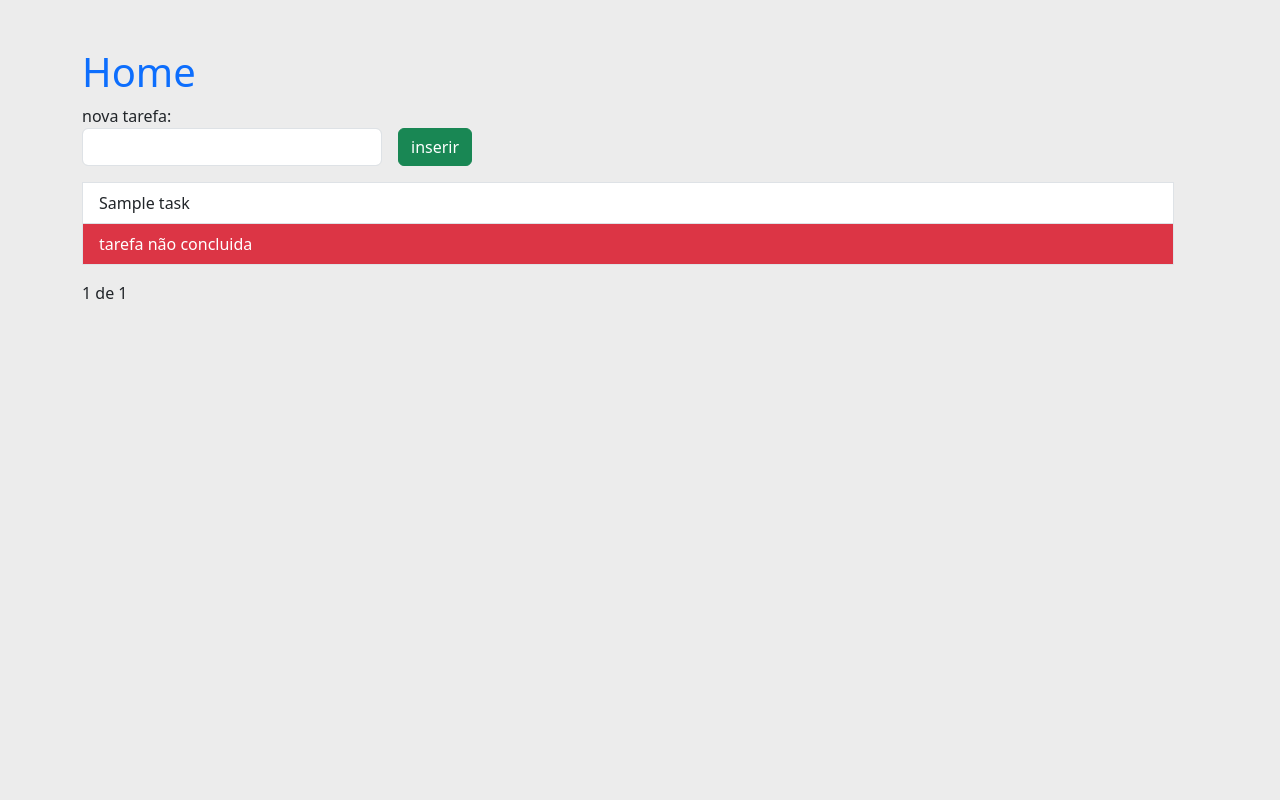
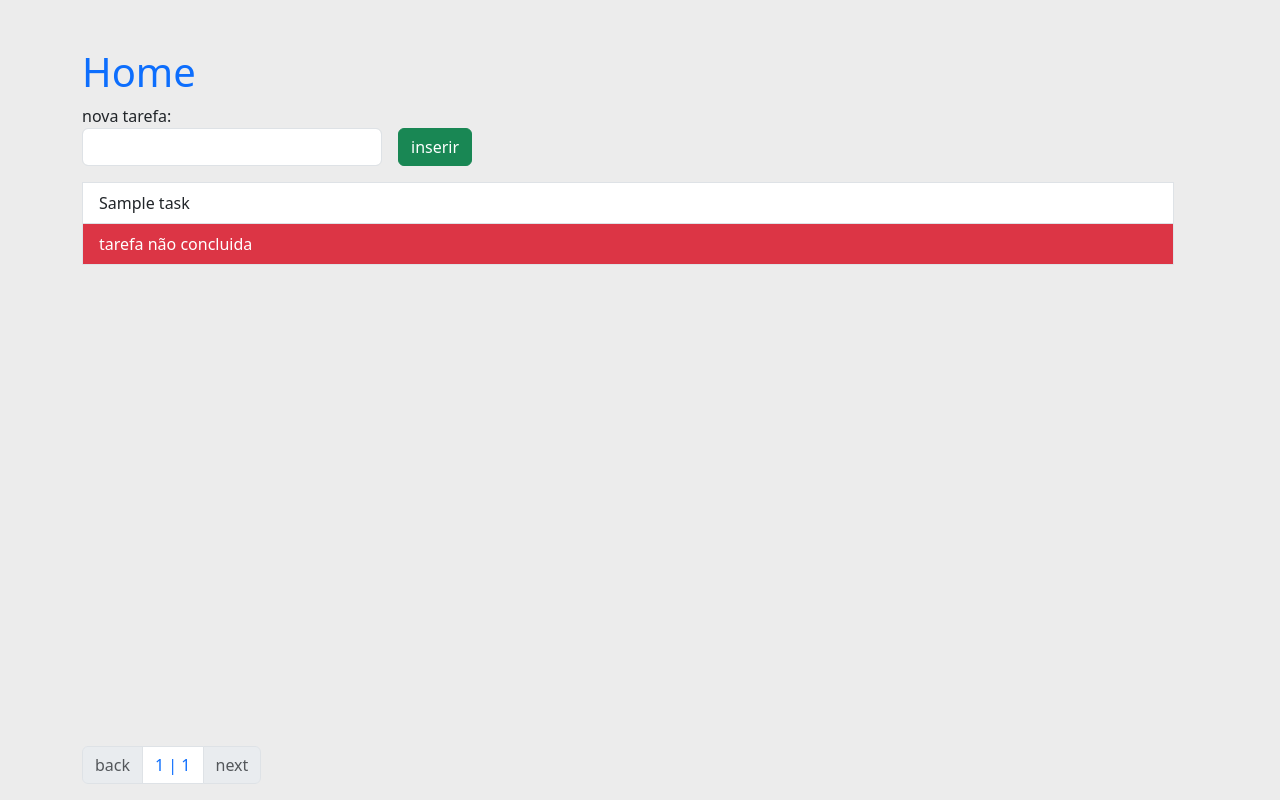
Before and after one commit to geraldo-dev/to-do-list, a Django app: page /tasks/ in a window 1280 px wide. Run offline with Django 5.2, Linux system fonts and the light colour scheme; tables that the repository leaves empty hold one stand-in row (values such as "Sample post").

Commit message:
styling pagination and footer

```diff
--- a/tasks/static/css/style.css
+++ b/tasks/static/css/style.css
@@ -6,3 +6,11 @@ body{
 a{
     text-decoration: none;
 }
+
+
+footer{
+    position: fixed;
+    bottom: 0;
+    width: 100%;
+    align-items: center;
+}
--- a/tasks/templates/base.html
+++ b/tasks/templates/base.html
@@ -11,8 +11,39 @@
 <body>
     <div class="container mt-5">
         <h1><a href="{% url 'index' %}">Home</a></h1>
+
         {% block content %}
         {% endblock %}
+
+        {% if all_tasks %}
+        <footer class="">
+            <!-- paginaitor tasks -->
+            <nav class="nav" aria-label="Page navigation example">
+                <ul class="pagination">
+                    {% if all_tasks.has_previous %}
+                        <li class="page-item" ><a class="page-link" href="?page={{ all_tasks.previous_page_number }}">back</a></li>
+
+                    {% else %}
+                    <li class="page-item disabled"><a class="page-link" href="#">back</a></li>
+                    {% endif %}
+                  {% if all_tasks.paginator.num_pages %}
+                  <li class="page-item">
+                    <a class="page-link" href="#">
+                        {{ all_tasks.number }} | {{ all_tasks.paginator.num_pages }}
+                    </a>
+                </li>
+                  {% endif %}
+
+                  {% if all_tasks.has_next %}
+                      <li class="page-item" ><a class="page-link" href="?page={{ all_tasks.next_page_number }}">next</a></li>
+                      {% else %}
+                      <li class="page-item disabled"><a class="page-link" href="#">next</a></li>
+                  {% endif %}
+                </ul>
+              </nav>
+        {% endif %}
+
+        </footer>
     </div>
 </body>
 </html>
--- a/tasks/templates/tasks/index.html
+++ b/tasks/templates/tasks/index.html
@@ -46,23 +46,10 @@
 
             </div>
         </div>
-        <div class="row">
-            {% if all_tasks.has_previous %}
-                <li><a href="?page={{ all_tasks.previous_page_number }}">back</a></li>
-            {% endif %}
-
-            {% if all_tasks.paginator.num_pages %}
-            <span>
-                {{ all_tasks.number }} de {{ all_tasks.paginator.num_pages }}
-            </span>
-            {% endif %}
 
 
-            {% if all_tasks.has_next %}
-                <li><a href="?page={{ all_tasks.next_page_number }}">next</a></li>
-            {% endif %}
-        </div>
     </div>
+
 {% else %}
     <p>Não há tarefas ainda.</p>
 {% endif %}
```
